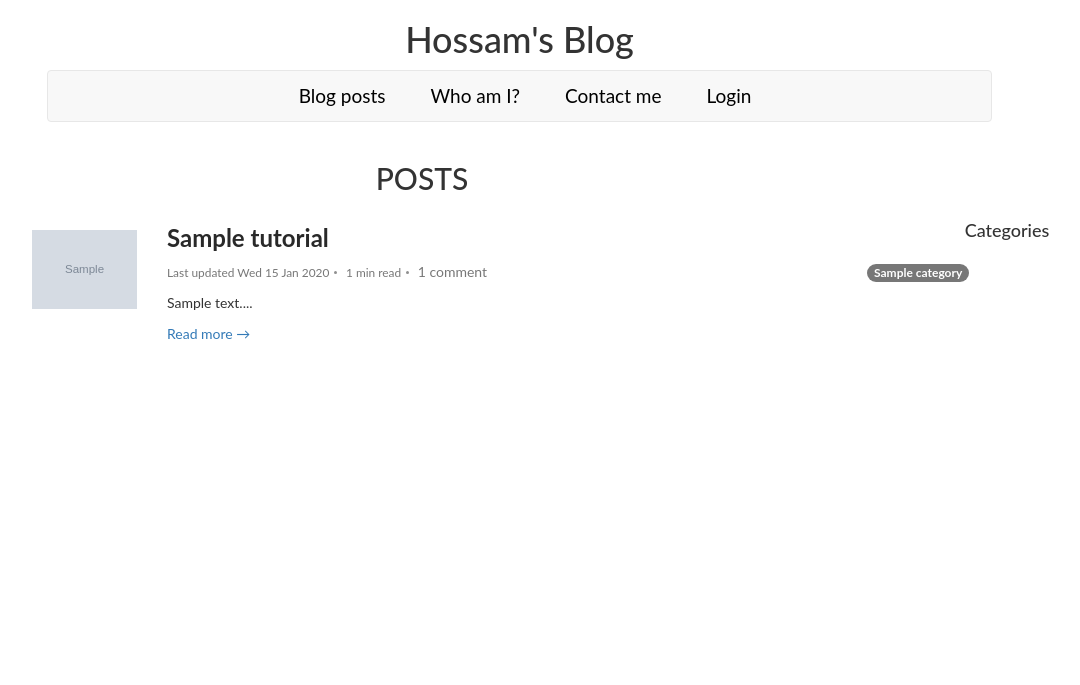
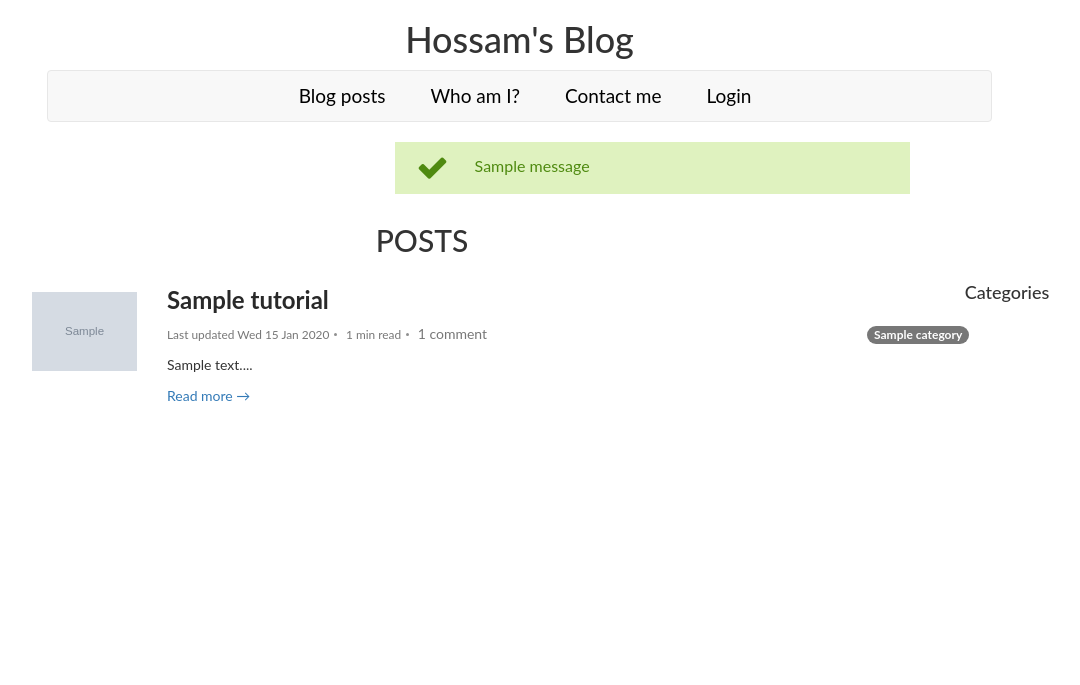
Before and after one commit to hussamEL-Hwary/blog, a Django app: page / in a window 1280 px wide. Shown: the top 685 px of the page, without its empty margins (23-1103 px from the left). Run offline with Django 3.2, Linux system fonts and the light colour scheme; tables that the repository leaves empty hold one stand-in row (values such as "Sample post"); grey boxes marked "Sample" are stand-in pictures; one stand-in notice (Sample message) is shown; some libraries are stand-ins or nearby versions.

Commit message:
flash message template

```diff
--- a/mysite/templates/base.html
+++ b/mysite/templates/base.html
@@ -58,6 +58,44 @@
         </div>
 
         </div>
+        <div class="container">
+          <div class="row">
+            <div class="col-md-3"></div>
+            <div class="col-md-6">
+                {% if messages %}
+                <ul class="messages">
+                    {% for message in messages %}
+
+                    {% if message.tags == "info"%}
+                    <div class="isa_info">
+                        <i class="fa fa-info-circle"></i>
+                        {{message}}
+                    </div>
+                    {%elif message.tags == "success"%}
+                    <div class="isa_success">
+                        <i class="fa fa-check"></i>
+                        {{message}}
+                   </div>
+                    {% elif message.tags == "warning"%}
+                    <div class="isa_warning">
+                        <i class="fa fa-warning"></i>
+                        {{message}}
+                   </div>
+                    {%elif message.tags == "error"%}
+                    <div class="isa_error">
+                        <i class="fa fa-times-circle"></i>
+                        {{message}}
+                     </div>
+                     {% endif %}
+
+                    {% endfor %}
+                </ul>
+                {% endif %}
+
+            </div>
+            <div class="col-md-3"></div>
+          </div>
+        </div>
         {% block content %}
 
         {% endblock %}
```
